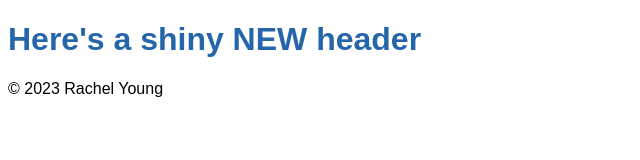
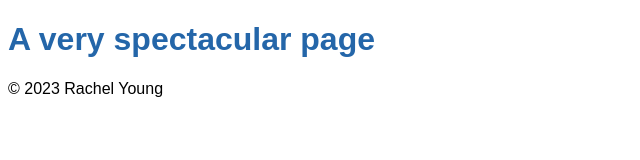
Before and after one commit to reyoung98/git-branching, a plain HTML site: page index.html in a window 1280 px wide. Shown: the whole page, without its empty margins (0-640 px from the left). Drawn offline with Linux system fonts and the light colour scheme.

Commit message:
Changed header to what I wanted

```diff
--- a/index.html
+++ b/index.html
@@ -8,7 +8,7 @@
     <link rel="stylesheet" href="css/style.css">
 </head>
 <body>
-    <h1>Here's a shiny NEW header</h1>
+    <h1>A very spectacular page</h1>
 
     <footer>&copy; 2023 Rachel Young</footer>
 </body>
```
